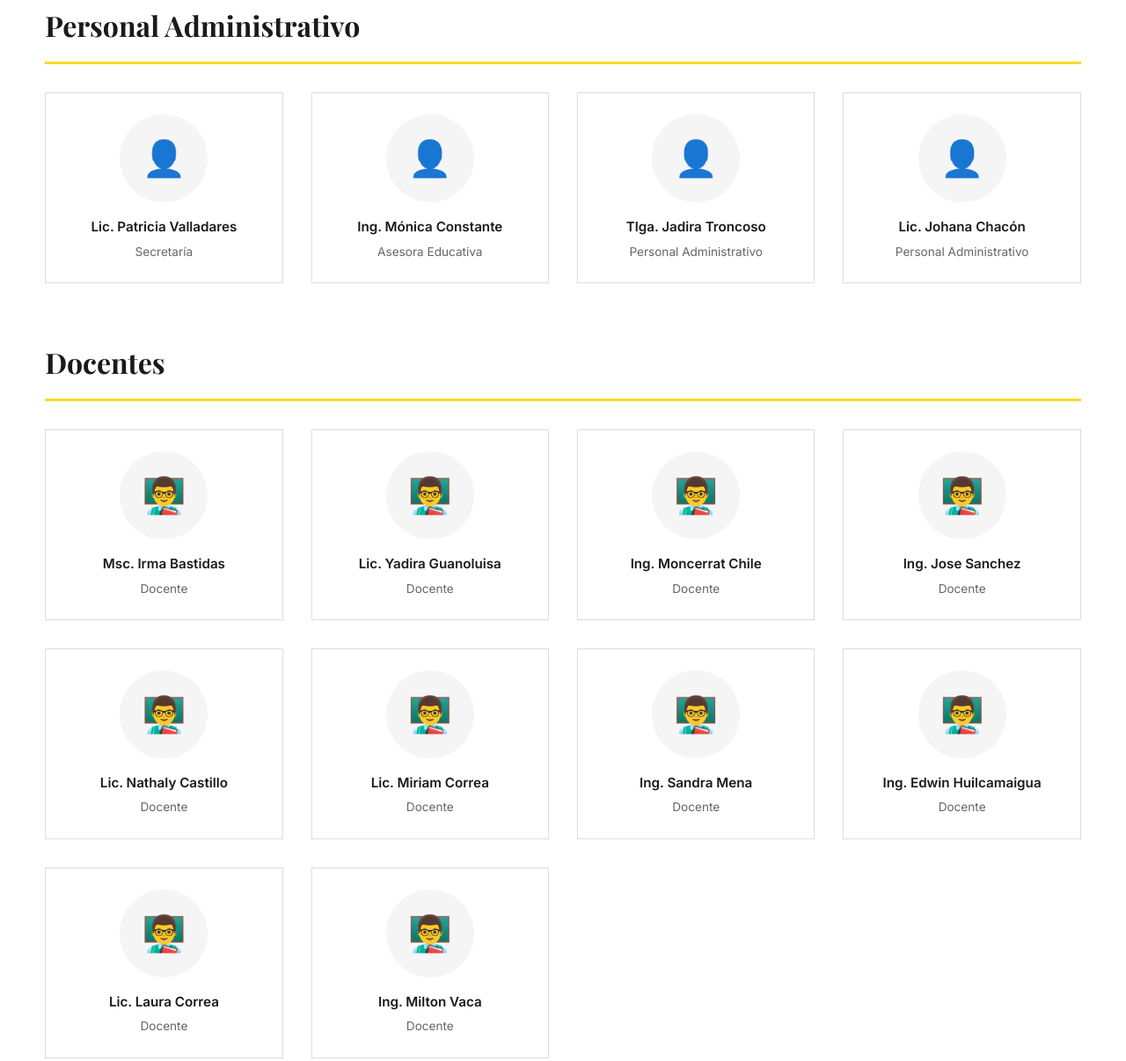
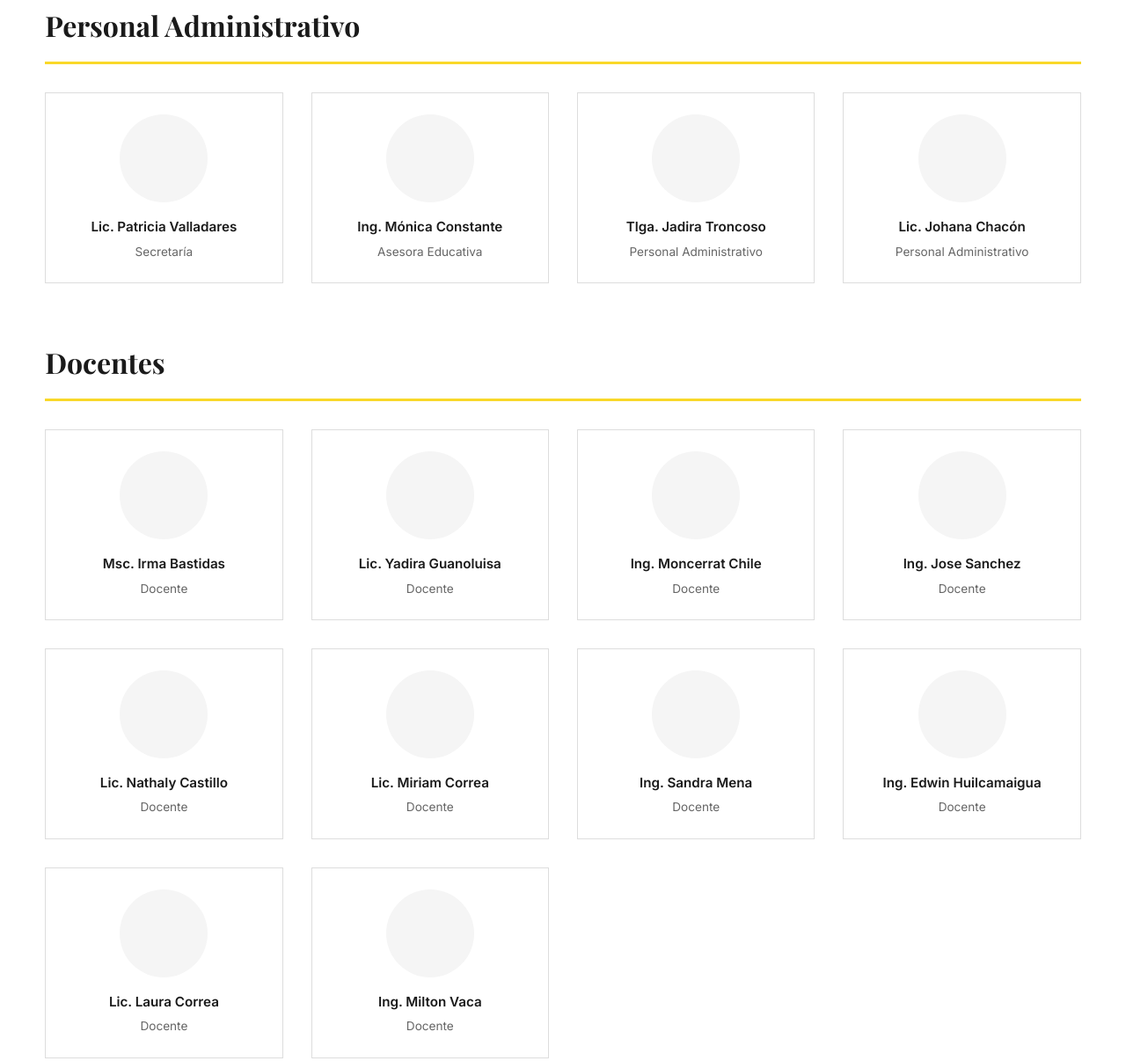
Before and after one commit to pabloWIB/Uealberteinstein, a plain HTML site: page conocenos.html in a window 1280 px wide. Shown: the part 4552-5758 px from the top of the page at 88% size. Drawn offline with nearby package versions, Linux system fonts and the light colour scheme.

Commit message:
feat emojis

```diff
--- a/conocenos.html
+++ b/conocenos.html
@@ -200,22 +200,22 @@
                 <h3 class="team-category-title">Personal Administrativo</h3>
                 <div class="team-grid">
                     <div class="team-member">
-                        <div class="team-member-image">👤</div>
+                        <div class="team-member-image"></div>
                         <div class="team-member-name">Lic. Patricia Valladares</div>
                         <div class="team-member-role">Secretaría</div>
                     </div>
                     <div class="team-member">
-                        <div class="team-member-image">👤</div>
+                        <div class="team-member-image"></div>
                         <div class="team-member-name">Ing. Mónica Constante</div>
                         <div class="team-member-role">Asesora Educativa</div>
                     </div>
                     <div class="team-member">
-                        <div class="team-member-image">👤</div>
+                        <div class="team-member-image"></div>
                         <div class="team-member-name">Tlga. Jadira Troncoso</div>
                         <div class="team-member-role">Personal Administrativo</div>
                     </div>
                     <div class="team-member">
-                        <div class="team-member-image">👤</div>
+                        <div class="team-member-image"></div>
                         <div class="team-member-name">Lic. Johana Chacón</div>
                         <div class="team-member-role">Personal Administrativo</div>
                     </div>
@@ -226,52 +226,52 @@
                 <h3 class="team-category-title">Docentes</h3>
                 <div class="team-grid">
                     <div class="team-member">
-                        <div class="team-member-image">👨‍🏫</div>
+                        <div class="team-member-image"></div>
                         <div class="team-member-name">Msc. Irma Bastidas</div>
                         <div class="team-member-role">Docente</div>
                     </div>
                     <div class="team-member">
-                        <div class="team-member-image">👨‍🏫</div>
+                        <div class="team-member-image"></div>
                         <div class="team-member-name">Lic. Yadira Guanoluisa</div>
                         <div class="team-member-role">Docente</div>
                     </div>
                     <div class="team-member">
-                        <div class="team-member-image">👨‍🏫</div>
+                        <div class="team-member-image"></div>
                         <div class="team-member-name">Ing. Moncerrat Chile</div>
                         <div class="team-member-role">Docente</div>
                     </div>
                     <div class="team-member">
-                        <div class="team-member-image">👨‍🏫</div>
+                        <div class="team-member-image"></div>
                         <div class="team-member-name">Ing. Jose Sanchez</div>
                         <div class="team-member-role">Docente</div>
                     </div>
                     <div class="team-member">
-                        <div class="team-member-image">👨‍🏫</div>
+                        <div class="team-member-image"></div>
                         <div class="team-member-name">Lic. Nathaly Castillo</div>
                         <div class="team-member-role">Docente</div>
                     </div>
                     <div class="team-member">
-                        <div class="team-member-image">👨‍🏫</div>
+                        <div class="team-member-image"></div>
                         <div class="team-member-name">Lic. Miriam Correa</div>
                         <div class="team-member-role">Docente</div>
                     </div>
                     <div class="team-member">
-                        <div class="team-member-image">👨‍🏫</div>
+                        <div class="team-member-image"></div>
                         <div class="team-member-name">Ing. Sandra Mena</div>
                         <div class="team-member-role">Docente</div>
                     </div>
                     <div class="team-member">
-                        <div class="team-member-image">👨‍🏫</div>
+                        <div class="team-member-image"></div>
                         <div class="team-member-name">Ing. Edwin Huilcamaigua</div>
                         <div class="team-member-role">Docente</div>
                     </div>
                     <div class="team-member">
-                        <div class="team-member-image">👨‍🏫</div>
+                        <div class="team-member-image"></div>
                         <div class="team-member-name">Lic. Laura Correa</div>
                         <div class="team-member-role">Docente</div>
                     </div>
                     <div class="team-member">
-                        <div class="team-member-image">👨‍🏫</div>
+                        <div class="team-member-image"></div>
                         <div class="team-member-name">Ing. Milton Vaca</div>
                         <div class="team-member-role">Docente</div>
                     </div>
```
